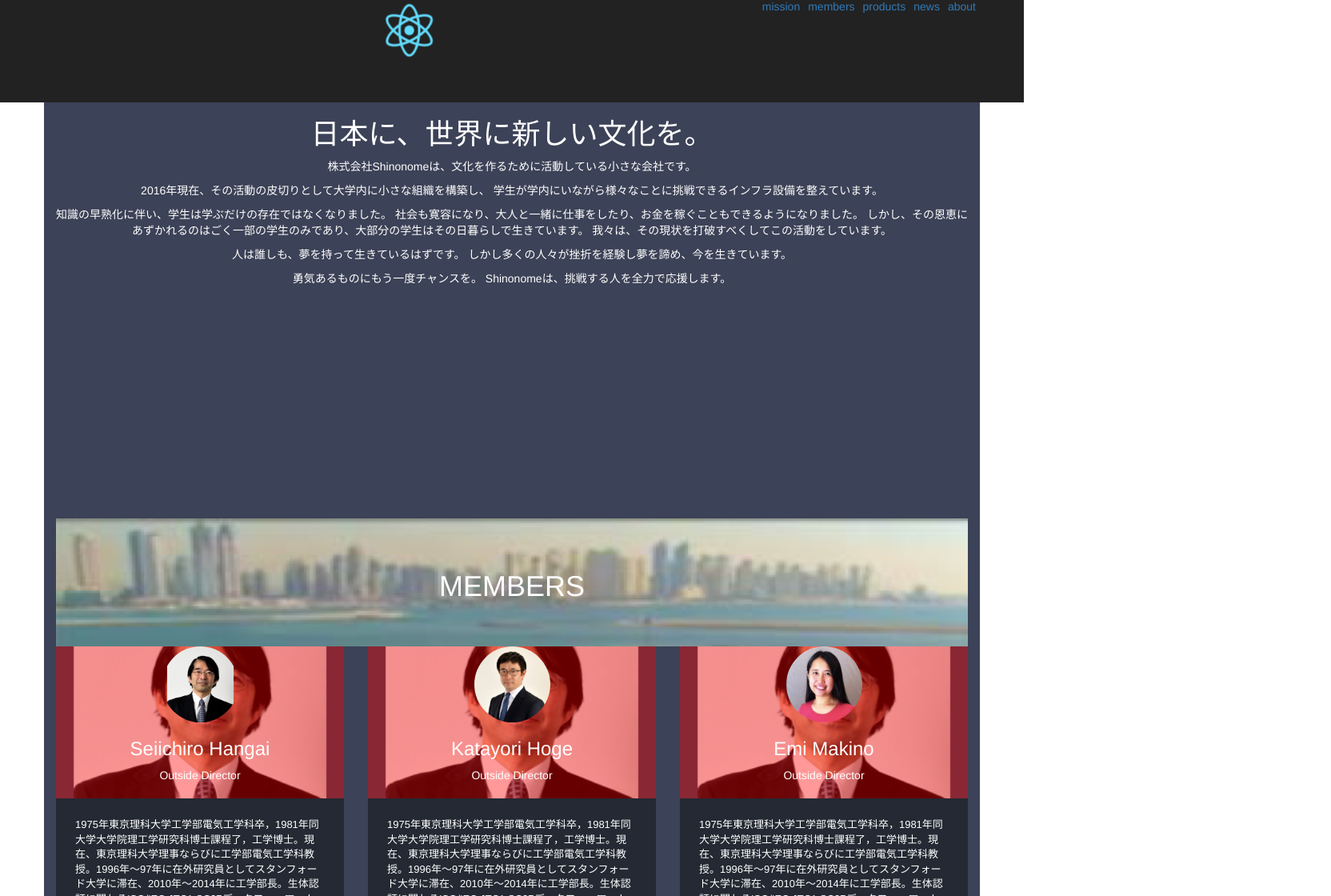
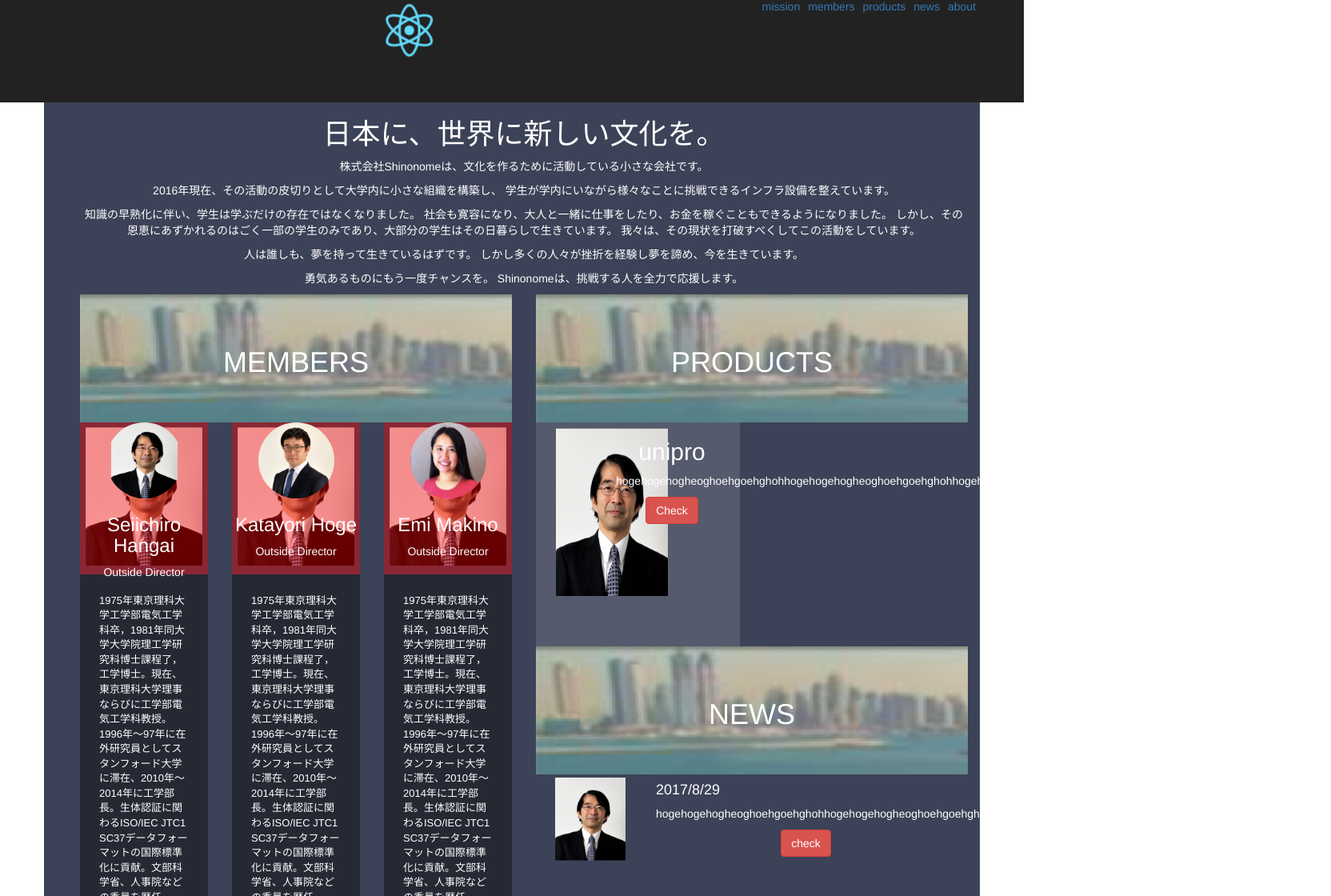
Before and after one commit to Shagamii/shinonome-inc.github.io, a React (Create React App) app: page / in a window 1280 px wide. Shown: the part 22-1142 px from the top of the page at 80% size, 1664 px wide, since content can reach past the window. Built offline with nearby package versions, Linux system fonts and the light colour scheme.

Commit message:
fix layouts

```diff
--- a/src/App.css
+++ b/src/App.css
@@ -12,8 +12,11 @@
 }
 /*</utility>*/
 
+* {
+  box-sizing: border-box;
+}
+
 section {
-  min-height: 500px;
 }
 
 .App {
--- a/src/App.js
+++ b/src/App.js
@@ -83,6 +83,8 @@ class App extends Component {
           </div>
         </header>
         <div className="App-body container">
+          <div className="container">
+            <div className="col-xs-12">
               <section id="mission">
                 <h1>
                   日本に、世界に新しい文化を。
@@ -109,6 +111,8 @@ class App extends Component {
                   Shinonomeは、挑戦する人を全力で応援します。
                 </p>
               </section>
+            </div>
+            <div className="col-xs-6">
               <section id="members">
                 {this.renderSectionHeader("/map.png", "MEMBERS")}
                 <div className="row">
@@ -138,6 +142,8 @@ class App extends Component {
                    </div>
                 </div>
               </section>
+            </div>
+            <div className="col-xs-6">
               <section id="products">
                 {this.renderSectionHeader("/map.png", "PRODUCTS")}
                 <div className="Products-body">
@@ -153,6 +159,8 @@ class App extends Component {
                   </div>
                 </div>
               </section>
+            </div>
+            <div className="col-xs-6">
               <section id="news">
                 {this.renderSectionHeader("/map.png", "NEWS")}
                 <div className="News-body">
@@ -168,6 +176,8 @@ class App extends Component {
                   </ul>
                 </div>
               </section>
+            </div>
+            <div className="col-xs-6">
               <section id="about">
                 {this.renderSectionHeader("/map.png", "ABOUT")}
                 <div className="About-body">
@@ -181,6 +191,8 @@ class App extends Component {
                 </div>
               </section>
             </div>
+          </div>
+        </div>
         <footer className="App-footer">
           <p> &copy; 2016 Shinonome inc. All rights reserved </p>
         </footer>
```
Lines whose indentation alone changed are shown as unchanged.
